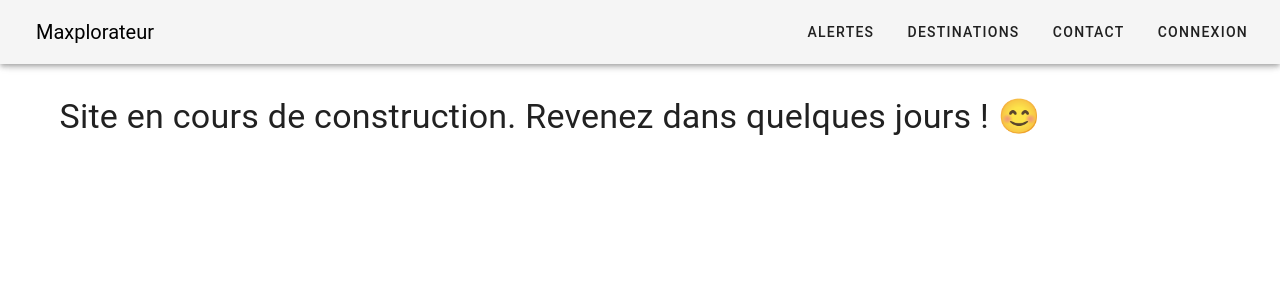
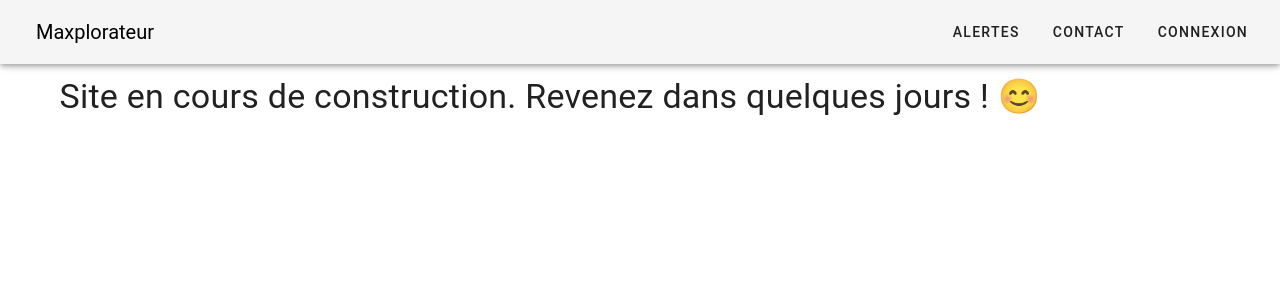
Before and after one commit to benoitdemaegdt/TGVmax, a Vue app in the folder client/: page / in a window 1280 px wide. Shown: the top 300 px of the page. Built offline with nearby package versions, Linux system fonts and the light colour scheme.

Commit message:
temporarily remove /destination

```diff
--- a/client/src/components/Navigation.vue
+++ b/client/src/components/Navigation.vue
@@ -1,5 +1,5 @@
 <template>
-  <nav class='mb-5'>
+  <nav>
     <!-- Start of app navbar (large screen) -->
     <v-app-bar app>
       <!-- hamburger menu -->
@@ -69,7 +69,6 @@ export default {
       navigation: [
           { icon: 'mdi-home', title: 'Accueil', path: '/' },
           { icon: 'mdi-bell', title: 'Alertes', path: '/alertes' },
-          { icon: 'mdi-near-me', title: 'Destinations', path: '/destinations' },
           { icon: 'mdi-email', title: 'Contact', path: '/contact' },
       ],
     };
--- a/client/src/router.ts
+++ b/client/src/router.ts
@@ -29,11 +29,6 @@ const router: Router = new Router({
       },
     },
     {
-      path: '/destinations',
-      name: 'Destinations',
-      component: Destination,
-    },
-    {
       path: '/contact',
       name: 'Contact',
       component: Contact,
--- a/client/src/views/Alert.vue
+++ b/client/src/views/Alert.vue
@@ -1,5 +1,5 @@
 <template>
-  <v-container>
+  <v-container class='mt-5'>
     <div v-if='isLoggedIn'>
       <!-- Start of app data table -->
       <v-data-table
--- a/client/src/views/Contact.vue
+++ b/client/src/views/Contact.vue
@@ -1,5 +1,5 @@
 <template>
-  <v-container>
+  <v-container class='mt-5'>
     <h1 class="display-1">Vous êtes un utilisateur de maxplorateur.fr et ...</h1>
     <v-list-item class='mt-5'>
       <v-list-item-content>
```
